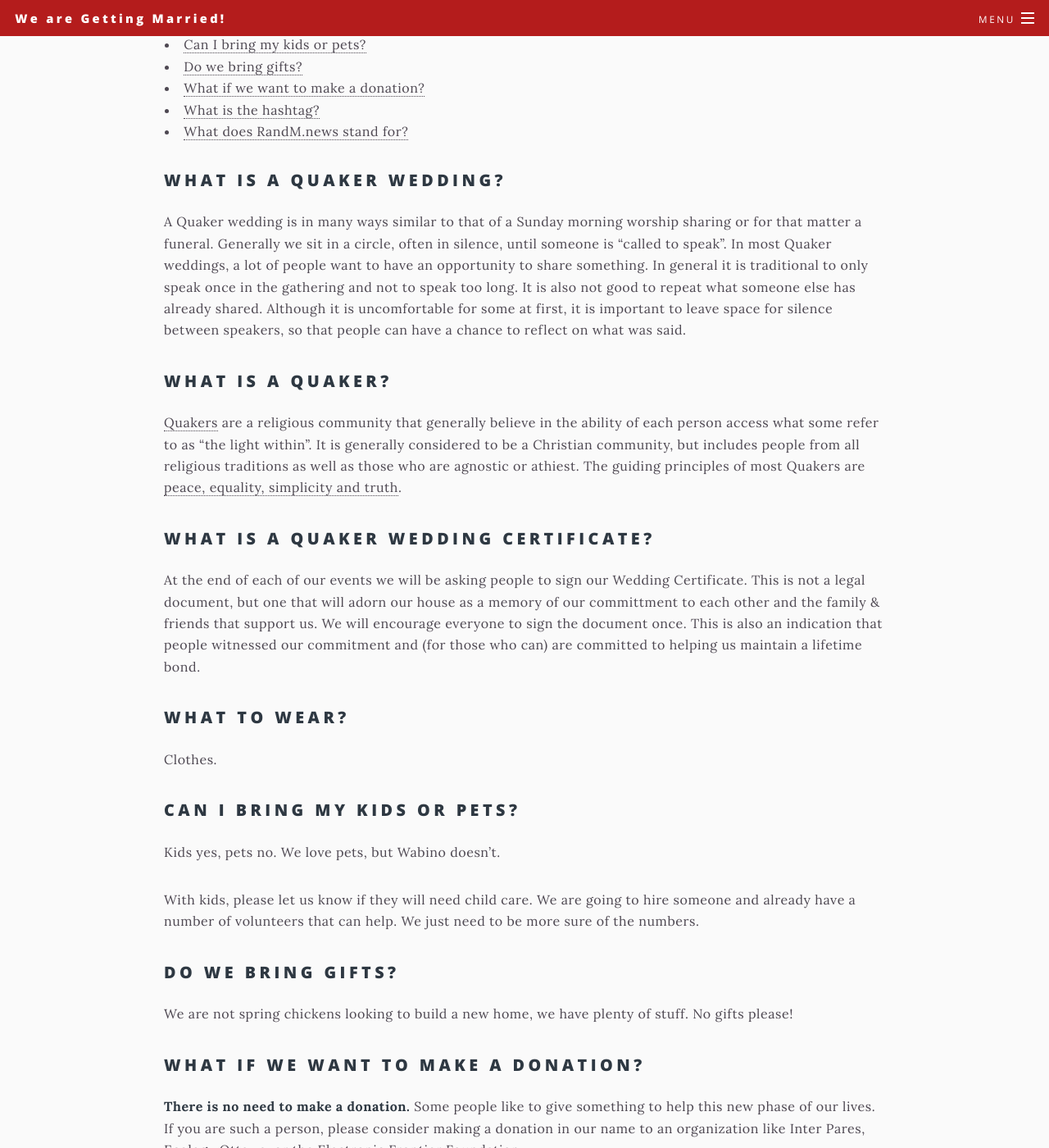
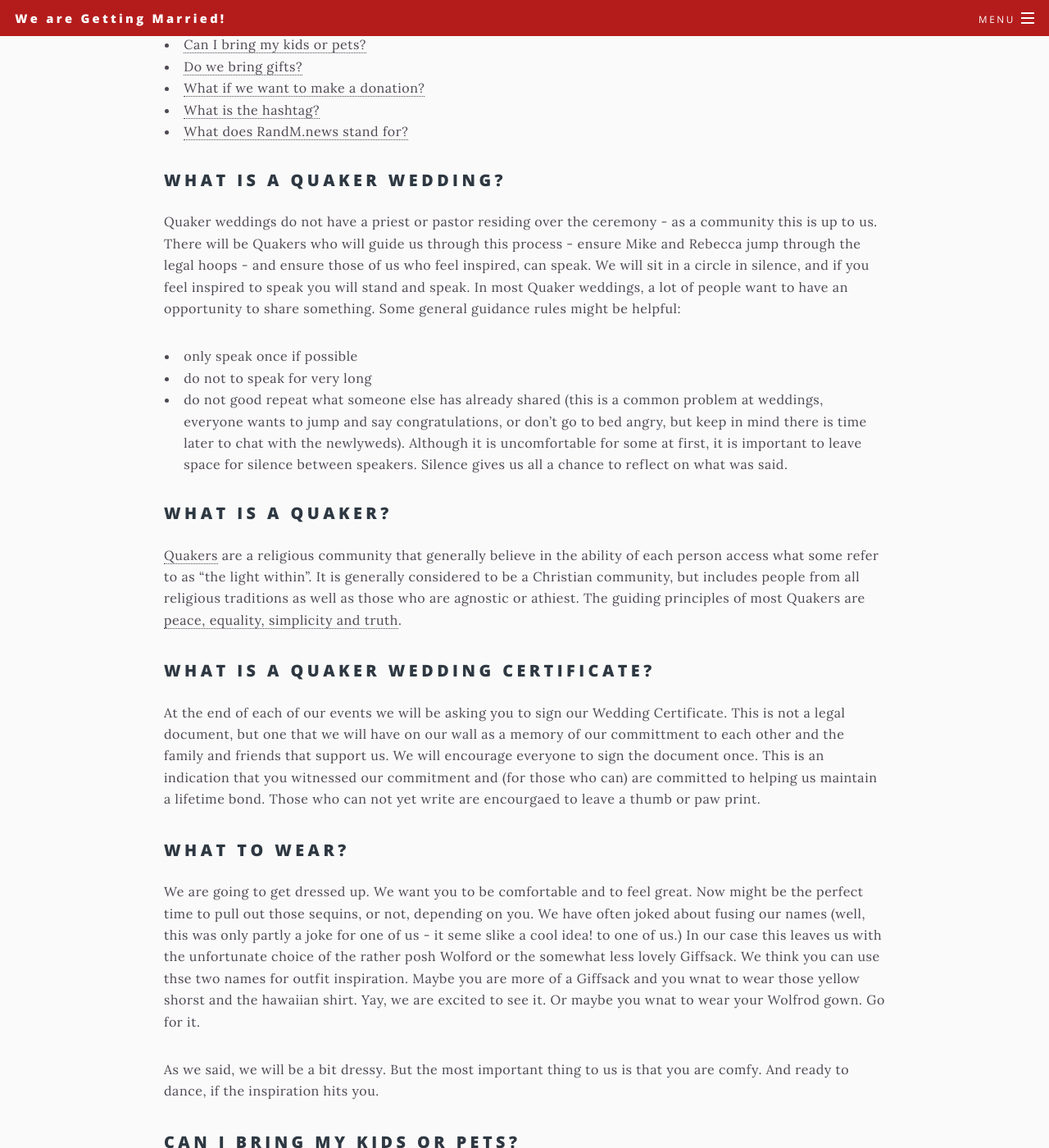
Before and after one commit to mgifford/gifsack-or-wolford, a Jekyll site: the page built from _pages/faq.md, in a window 1280 px wide and 1400 px high, scrolled down 519 px. Shown: the whole window at 82% size. Built offline with Jekyll 4.4.1, drawn with Linux system fonts in a browser that asks for light colours; some of the changed text lies outside the part shown.

Commit message:
text updates

```diff
--- a/_pages/faq.md
+++ b/_pages/faq.md
@@ -24,7 +24,12 @@ layout: page
 
 ## What is a Quaker wedding?
 
-A Quaker wedding is in many ways similar to that of a Sunday morning worship sharing or for that matter a funeral. Generally we sit in a circle, often in silence, until someone is "called to speak". In most Quaker weddings, a lot of people want to have an opportunity to share something. In general it is traditional to only speak once in the gathering and not to speak too long. It is also not good to repeat what someone else has already shared. Although it is uncomfortable for some at first, it is important to leave space for silence between speakers, so that people can have a chance to reflect on what was said.
+Quaker weddings do not have a priest or pastor residing over the ceremony - as a community this is up to us. There will be Quakers who will guide us through this process - ensure Mike and Rebecca jump through the legal hoops - and ensure those of us who feel inspired, can speak. We will sit in a circle in silence, and if you feel inspired to speak you will stand and speak. In most Quaker weddings, a lot of people want to have an opportunity to share something. Some general guidance rules might be helpful:
+-	only speak once if possible
+-	do not to speak for very long
+-	do not good repeat what someone else has already shared (this is a common problem at weddings, everyone wants to jump and say congratulations, or don’t go to bed angry, but keep in mind there is time later to chat with the newlyweds).
+Although it is uncomfortable for some at first, it is important to leave space for silence between speakers. Silence gives us all a chance to reflect on what was said.
+
 
 ## What is a Quaker?
 
@@ -32,17 +37,19 @@ A Quaker wedding is in many ways similar to that of a Sunday morning worship sha
 
 ## What is a Quaker Wedding Certificate?
 
-At the end of each of our events we will be asking people to sign our Wedding Certificate. This is not a legal document, but one that will adorn our house as a memory of our committment to each other and the family & friends that support us. We will encourage everyone to sign the document once. This is also an indication that people witnessed our commitment and (for those who can) are committed to helping us maintain a lifetime bond.
+At the end of each of our events we will be asking you to sign our Wedding Certificate. This is not a legal document, but one that we will have on our wall as a memory of our committment to each other and the family and friends that support us. We will encourage everyone to sign the document once. This is an indication that you witnessed our commitment and (for those who can) are committed to helping us maintain a lifetime bond. Those who can not yet write are encourgaed to leave a thumb or paw print.
 
 ## What to wear?
 
-Clothes.
+We are going to get dressed up. We want you to be comfortable and to feel great. Now might be the perfect time to pull out those sequins, or not, depending on you. We have often joked about fusing our names (well, this was only partly a joke for one of us - it seme slike a cool idea! to one of us.) In our case this leaves us with the unfortunate choice of the rather posh Wolford or the somewhat less lovely Giffsack. We think you can use thse two names for outfit inspiration. Maybe you are more of a Giffsack and you wnat to wear those yellow shorst and the hawaiian shirt. Yay, we are excited to see it. Or maybe you wnat to wear your Wolfrod gown. Go for it.
+
+As we said, we will be a bit dressy. But the most important thing to us is that you are comfy. And ready to dance, if the inspiration hits you.
 
 ## Can I bring my kids or pets?
 
-Kids yes, pets no. We love pets, but Wabino doesn't.
+Kids yes, pets no. We love pets, but Wabano doesn't.
 
-With kids, please let us know if they will need child care.  We are going to hire someone and already have a number of volunteers that can help. We just need to be more sure of the numbers.
+If your kids know us and they want to celebrate with us, then we want to celebrate with them! Also of course if you are traveling from out of town and have your kids with you, feel free to bring them too. Keep in mind this is an after-dinner evening affair... Please get i n touch with us about child care.  We will have a kid-friendly space, some child care volunteers and some fun activities. We just need to be more sure of the numbers.
 
 ## Do we bring gifts?
 
@@ -58,4 +65,4 @@ We're going to use **#randmnews** as it is close to the website we are using.  P
 
 ## What does RandM.news stand for?
 
-Rebecca and Mike of course. Was easier to say than MandR.news and we didn't want it to get long and complicated.
+Rebecca and Mike of course. It is easier to say than MandR.news and we didn't want it to get long and complicated.
```
